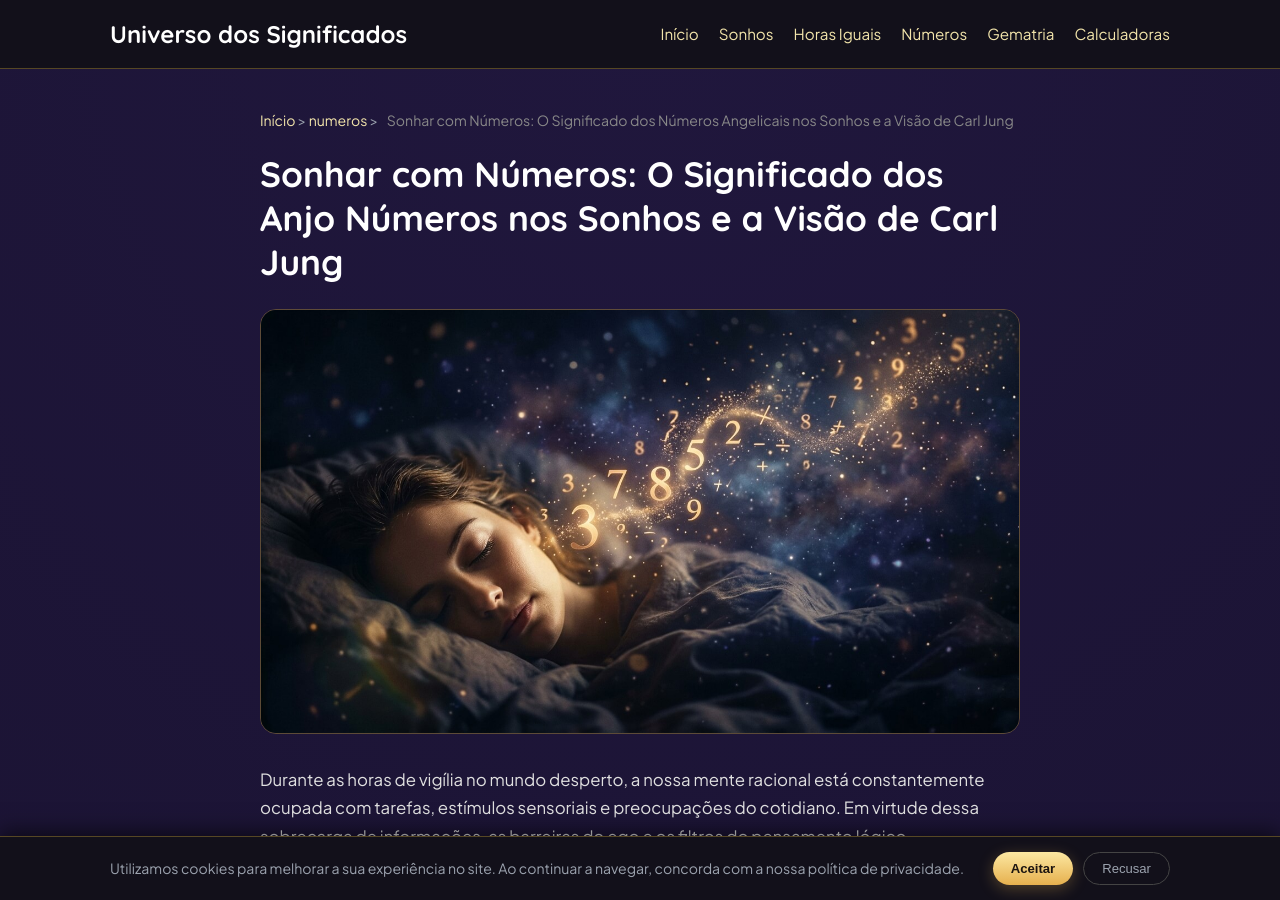
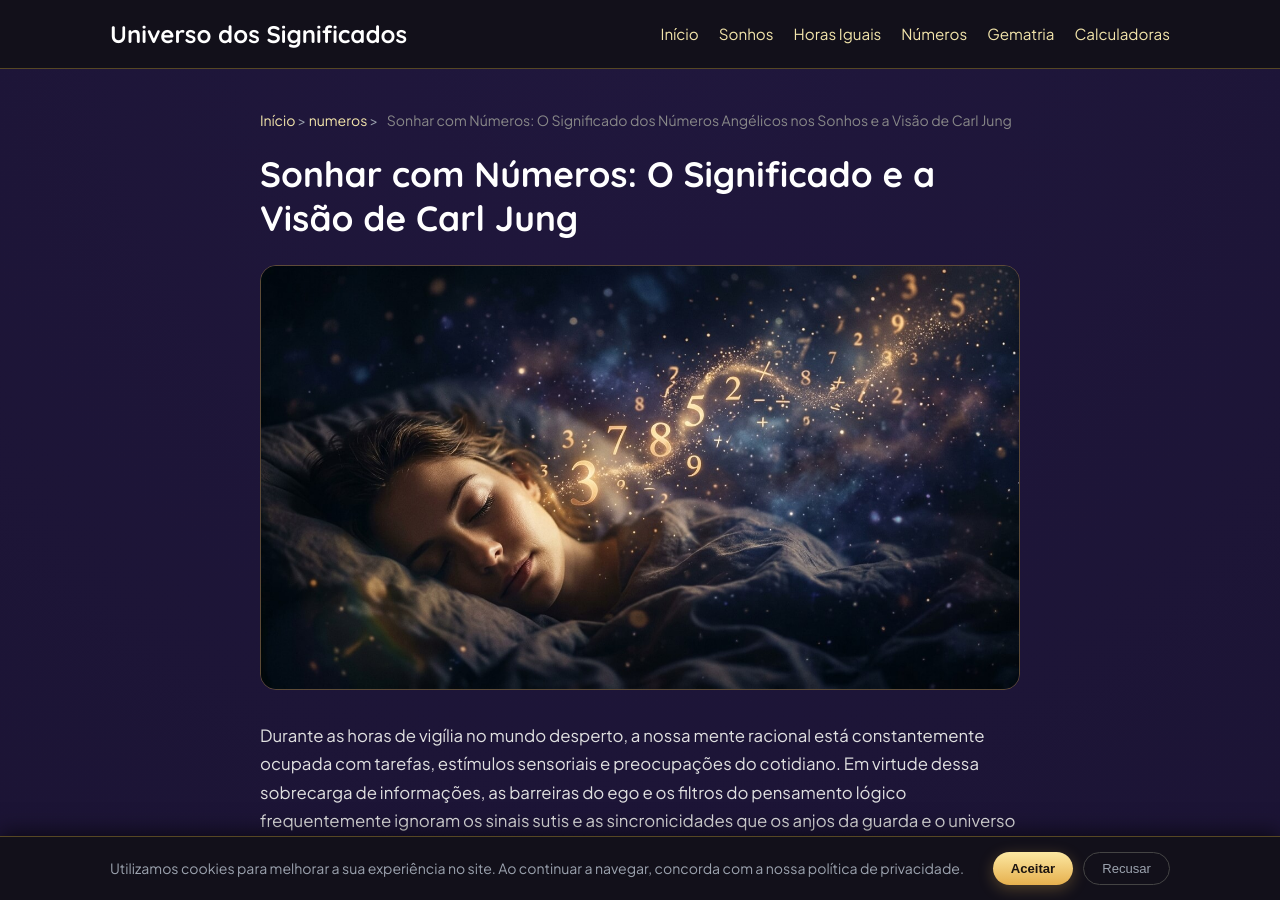
Before and after one commit to dreams-num/portal-significados, a Jekyll site: the page built from _posts/2026-10-01-Sonhar-com-Números.md, in a window 1280 px wide and 900 px high. Built offline with Jekyll 4.4.1, drawn with Linux system fonts in a browser that asks for light colours; some of the changed text lies outside the part shown.

Commit message:
Fix title spelling and update image alt text
Corrected the spelling of 'Angélicos' in the title and updated the alt text for the image to better describe its content.

```diff
--- a/_posts/2026-10-01-Sonhar-com-Números.md
+++ b/_posts/2026-10-01-Sonhar-com-Números.md
@@ -1,6 +1,6 @@
 ---
 layout: post
-title: "Sonhar com Números: O Significado dos Números Angelicais nos Sonhos e a Visão de Carl Jung"
+title: "Sonhar com Números: O Significado dos Números Angélicos nos Sonhos e a Visão de Carl Jung"
 card_title: "Sonhar com Números"
 description: "Descubra o significado de sonhar com números. Uma análise profunda sobre os Números Angelicais, a função prospectiva dos sonhos e a visão de Carl Jung."
 category: numeros
@@ -8,10 +8,10 @@
 category_name: "numeros"
 ---
 
-# Sonhar com Números: O Significado dos Anjo Números nos Sonhos e a Visão de Carl Jung
+# Sonhar com Números: O Significado e a Visão de Carl Jung
 
 <figure style="margin: 25px 0; text-align: center;">
-        <img src="{{ '/assets/images/sonhando-numeros.jpg' | relative_url }}" alt="O Significado dos Anjo Números nos Sonhos e a Visão de Carl Jung" style="max-width: 100%; border-radius: 16px; border: 1px solid var(--border-color);">
+        <img src="{{ '/assets/images/sonhando-numeros.jpg' | relative_url }}" alt="Uma mulher deitada dormindo e próximo a ela varios números dourados flutuando" style="max-width: 100%; border-radius: 16px; border: 1px solid var(--border-color);">
     </figure>
 
 Durante as horas de vigília no mundo desperto, a nossa mente racional está constantemente ocupada com tarefas, estímulos sensoriais e preocupações do cotidiano. Em virtude dessa sobrecarga de informações, as barreiras do ego e os filtros do pensamento lógico frequentemente ignoram os sinais sutis e as sincronicidades que os anjos da guarda e o universo tentam nos enviar. Contudo, quando adormecemos, o cenário muda drasticamente: o ruído do mundo externo silencia, o ego relaxa as suas defesas e o canal de comunicação entre a consciência e o inconsciente profundo abre-se plenamente.
@@ -35,7 +35,7 @@
 Jung estabeleceu uma distinção clara entre dois tipos de experiências noturnas: os "pequenos sonhos" (little dreams) e os "grandes sonhos" (big dreams ou sonhos arquetípicos).
 
 *   **Pequenos Sonhos:** São fragmentos da rotina diária, resíduos de conversas e preocupações superficiais do ego que tendem a ser esquecidos poucos minutos após o despertar.
-*   **Grandes Sonhos:** São eventos psíquicos profundos, carregados de uma atmosfera solene, numinosa e vívida. Eles não nascem do inconsciente pessoal, mas sim do **inconsciente coletivo** — a camada mais profunda da psique humana que abriga os arquétipos universais e a energia sincrônica que conecta toda a criação.
+*   **Grandes Sonhos:** São eventos psíquicos profundos, carregados de uma atmosfera solene, numinosa e vívida. Eles não nascem do inconsciente pessoal, mas sim do **inconsciente coletivo**, a camada mais profunda da psique humana que abriga os arquétipos universais e a energia sincrônica que conecta toda a criação.
 
 Os sonhos numéricos enquadram-se quase sempre na categoria dos grandes sonhos. Eles ligam a mente consciente à sabedoria ancestral da alma, transmitindo mensagens que não são esquecidas ao longo de toda a vida. São o ponto de encontro exato entre o ser humano e o divino.
 
```
